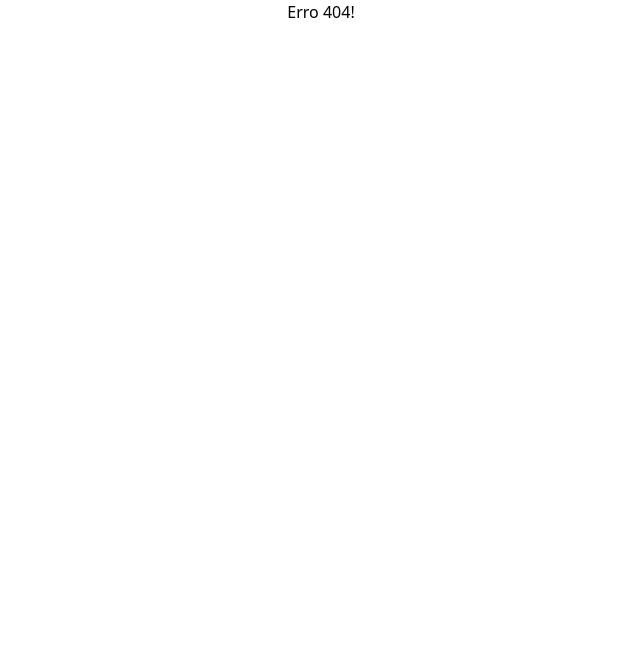
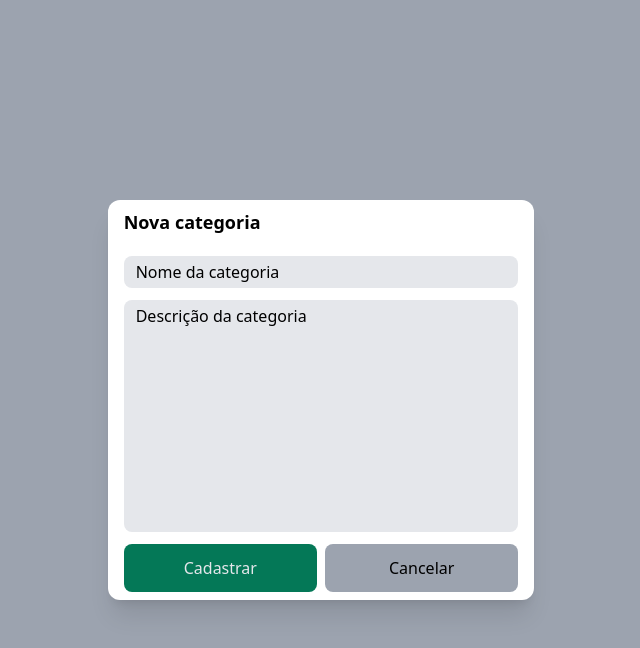
Before and after one commit to JoaoOliveiraZz/Brazilian-Sign-Language-Glossary-Frontend, a React (Vite) app: page /newCategory in a window 1280 px wide. Before the commit this address had no page. Shown: the top 648 px of the page, without its empty margins (319-959 px from the left). Built offline with nearby package versions, Linux system fonts and the light colour scheme.

Commit message:
Adding routes to forms and removing unused imports

```diff
--- a/src/components/NewCategoryForm.tsx
+++ b/src/components/NewCategoryForm.tsx
@@ -1,5 +1,6 @@
 import axios from "axios";
 import { FormEvent, useState } from "react"
+import { Link } from "react-router-dom";
 
 interface Category {
     name: string
@@ -58,7 +59,7 @@ export function NewCategoryForm(){
                     />
                     <div className="flex gap-2">
                         <button type="submit" className="bg-emerald-700 text-gray-200 rounded-lg h-12 flex-1">Cadastrar</button>
-                        <button className="flex-1 bg-gray-400 rounded-lg">Cancelar</button>
+                        <Link to={"/"} className="flex-1 bg-gray-400 rounded-lg flex items-center justify-center">Cancelar</Link>
                     </div>
                 </form>
             </div>
--- a/src/components/NewSignalForm.tsx
+++ b/src/components/NewSignalForm.tsx
@@ -111,7 +111,7 @@ export function NewSignalForm(){
                     />
                     <div className="flex gap-2">
                         <button type="submit" className="bg-emerald-700 text-gray-200 rounded-lg h-12 flex-1">Cadastrar</button>
-                        <button className="flex-1 bg-gray-400 rounded-lg">Cancelar</button>
+                        <button onClick={() => window.history.back()} className="flex-1 bg-gray-400 rounded-lg">Cancelar</button>
                     </div>
                 </form>
             </div>
--- a/src/pages/Category.tsx
+++ b/src/pages/Category.tsx
@@ -36,10 +36,10 @@ export function Category() {
         <p>Glossário de libras</p>
 
         <div className="flex gap-8 items-center">
-        <button className="bg-green-600 rounded-md px-4 py-2 text-white flex gap-2 items-center">
+        <Link to={"/newCategory"} className="bg-green-600 rounded-md px-4 py-2 text-white flex gap-2 items-center">
           Sugerir nova categoria
           <CrossIcon size={20} />
-        </button>
+        </Link>
         </div>
       </div>
 
--- a/src/pages/ErrorPage.tsx
+++ b/src/pages/ErrorPage.tsx
@@ -1,4 +1,3 @@
-import React from 'react'
 
 const ErrorPage = () => {
   return (
--- a/src/pages/Signals.tsx
+++ b/src/pages/Signals.tsx
@@ -3,7 +3,7 @@ import { CrossIcon, Search  } from "lucide-react"
 import { useEffect, useState } from "react"
 import { signal } from "../utils/signals"
 import { Modal } from '../components/Modal'
-import { useParams } from "react-router-dom"
+import { Link, useParams } from "react-router-dom"
 
 export function Signals() {
   const [modalIsVisible, setModalIsVisible] = useState(false);
@@ -47,10 +47,10 @@ export function Signals() {
         <p>Glossário de libras</p>
 
         <div className="flex gap-8 items-center">
-        <button className="bg-green-600 rounded-md px-4 py-2 text-white flex gap-2 items-center">
+        <Link to={"/newSignal"} className="bg-green-600 rounded-md px-4 py-2 text-white flex gap-2 items-center">
           Sugerir novo sinal
           <CrossIcon size={20} />
-        </button>
+        </Link>
         </div>
       </div>
 
```
Also changed, not shown: src/main.tsx (+10 -1 lines).
